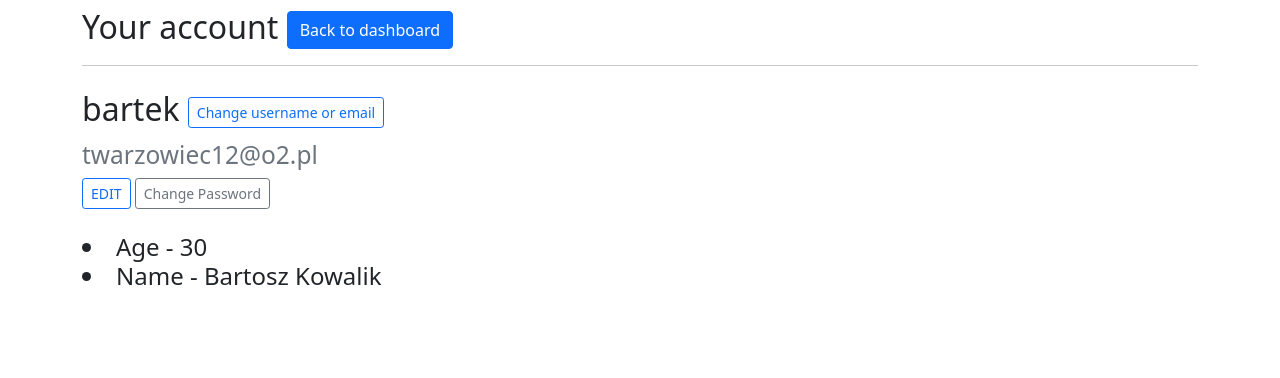
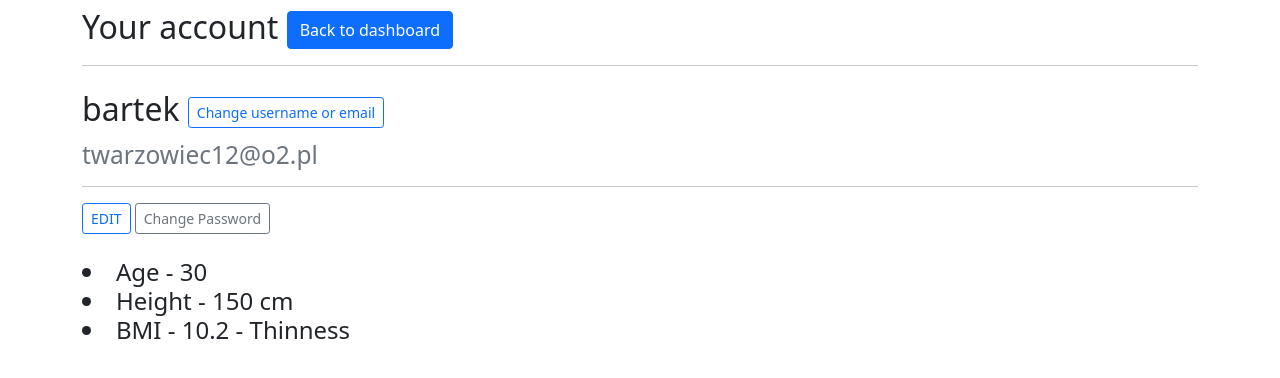
Before and after one commit to Twarzy/body_tracker, a Django app: page /profile/ in a window 1280 px wide. Shown: the part 56-434 px from the top of the page. Run offline with Django 3.2, Linux system fonts and the light colour scheme; a user stored in the database is signed in; data comes from the database, SQL or seed files in the repository; some libraries are stand-ins or nearby versions.

Commit message:
Added bmi to profile page

```diff
--- a/bst/views.py
+++ b/bst/views.py
@@ -8,6 +8,7 @@ from django.contrib.messages.views import SuccessMessageMixin
 from django.db import IntegrityError
 from django.http import HttpResponse, HttpResponseRedirect
 from .models import Measurement
+from users.models import Profile
 from .forms import MeasurementForm
 from django.utils import timezone
 from django.template.context_processors import csrf
@@ -17,12 +18,16 @@ import datetime
 # TODO Export data to various formats (csv, pdf, ?) API?
 # TODO Progress chart in dashboard
 # TODO User gallery (rather private)
-
+# TODO MEASUREMENT url should be <username>/<date> format
+# TODO BMI CALCULATOR for not logged user too
+# TODO detailed add measurement (with lots of body part, BMI, water level, fat level)
+# TODO BMI ANALYZER from profile
 # TODO USER
 # TODO Password recovery
 # TODO Delete Account
 # TODO Different User profile details
-# TODO height BMI
+# TODO height BMI (when adding measurement BMI should be auto evaluate and add to measurement table)
+
 # TODO tracking water level/FAT in body
 
 
@@ -49,6 +54,7 @@ def dashboard(request):
     all_measure = Measurement.objects.filter(user=request.user).order_by('-date')
     start_measure = Measurement.objects.filter(user=request.user).order_by('date').first()
     latest_measure = Measurement.objects.filter(user=request.user).order_by('date').last()
+    user_profile = Profile.objects.filter(user=request.user).first()
 
     # if some records are missing from latest measurement, it takes records from earlier one
     for rec in all_measure:
@@ -64,7 +70,7 @@ def dashboard(request):
             break
 
     if not start_measure:
-        return render(request, 'bst/dashboard.html')
+        return render(request, 'bst/dashboard.html', {'profile': user_profile})
     else:
         changes_perc = {'date': (latest_measure.date - start_measure.date).days,
                         'weight': percentage(start_measure.weight, latest_measure.weight),
@@ -84,7 +90,8 @@ def dashboard(request):
                    'start': start_measure,
                    'now': latest_measure,
                    'changes': changes,
-                   'perc': changes_perc
+                   'perc': changes_perc,
+                   'profile': user_profile
                    }
 
         return render(request, 'bst/dashboard.html', context)
@@ -196,6 +203,25 @@ def compare_two(last, first):
     except TypeError:
         return '-'
 
+def bmi_calculator(req_user):
+    height, weight = None, None
+
+    if Profile.objects.filter(user=req_user).first():
+        height = Profile.objects.filter(user=req_user).first().height
+    if Measurement.objects.filter(user=req_user).order_by('date').last():
+        weight = Measurement.objects.filter(user=req_user).order_by('date').last().weight
+
+    if height and weight:
+        bmi = round(weight / (height / 100)**2, 1)
+        return [bmi, bmi_analyzer(bmi)]
+
+# Simple version for now, will be expanded later
+def bmi_analyzer(bmi):
+
+    category = 'Thinness' if bmi < 18.5 else 'Normal' if bmi < 25 else 'Overweight'
+    return category
+
+
 
 def test(request):
     return render(request, 'bst/test.html')
--- a/users/forms.py
+++ b/users/forms.py
@@ -6,7 +6,7 @@
 
 
 class UserRegisterForm(UserCreationForm):
-    email = forms.EmailField(label='Email')
+    email = forms.EmailField()
 
     class Meta:
         model = User
@@ -24,4 +24,4 @@
 
     class Meta:
         model = Profile
-        fields = ['age', 'realname']
+        fields = ['age', 'height']
--- a/users/models.py
+++ b/users/models.py
@@ -1,12 +1,14 @@
 from django.db import models
 from django.contrib.auth.models import User
-from django.core.validators import MinValueValidator
+from django.core.validators import MinValueValidator, MaxValueValidator
+
 
 
 class Profile(models.Model):
     user = models.OneToOneField(User, on_delete=models.CASCADE)
     age = models.PositiveIntegerField(blank=True, null=True)
-    realname = models.CharField(blank=True, null=True, max_length=50)
+    height = models.IntegerField(blank=True, null=True,
+                                 validators=[MinValueValidator(1), MaxValueValidator(250)])
 
     # image = models.ImageField(default='default.jpg', upload_to='profile_pics')
 
--- a/users/templates/users/account_details.html
+++ b/users/templates/users/account_details.html
@@ -16,7 +16,7 @@
   <form method="POST" class="mb-4">
        {% csrf_token %}
         <fieldset>
-            <legend class="border-bottom mt-4 mb-4">Edit your profile details</legend>
+            <legend class="border-bottom mt-4 mb-4">Change your username or email</legend>
             {{ form|crispy }}
         </fieldset>
 
--- a/users/templates/users/profile.html
+++ b/users/templates/users/profile.html
@@ -17,7 +17,7 @@
                 Change username or email
             </a>
     <p class="h3"><small class="text-muted">{{ user.email }}</small>
-    </p>
+    </p><hr>
   </div>
   {% if not activated %}
    <div>
@@ -27,11 +27,10 @@
        <a class="btn btn-outline-secondary btn-sm" href="{% url 'password_change' %}" role="button">Change Password</a>
 
        <div class="h4 mt-4">
-           <li>Age -  {{ profile.age }} </li>
-           <li>Name -  {{ profile.realname }} </li>
+           <li>Age -{% if profile.age %} {{ profile.age }} {% else %} - {% endif%}</li>
+           <li>Height -{% if profile.height %} {{ profile.height }} {% else %} - {% endif%} cm</li>
+           <li>BMI -{% if bmi %} {{ bmi.0 }} - {{ bmi.1 }} {% else %} - {% endif%}</li>
         </div>
-
-
    </div>
     {% else %}
 
--- a/users/views.py
+++ b/users/views.py
@@ -5,6 +5,8 @@ from django.contrib.auth.decorators import login_required
 from django.contrib.auth.views import PasswordChangeDoneView
 from django.contrib.auth.mixins import LoginRequiredMixin, UserPassesTestMixin
 from django.views.generic import ListView, CreateView, DetailView, UpdateView, DeleteView
+from bst.views import bmi_calculator
+from bst.models import Measurement
 from .models import Profile
 from .forms import (UserRegisterForm,
                     UserUpdateForm,
@@ -40,12 +42,17 @@ def profile(request):
         form = ProfileEditForm(instance=request.user.profile)
     profile_obj = Profile.objects.filter(user=request.user).first()
 
+    latest_measure = Measurement.objects.filter(user=request.user).order_by('date').last()
+
     activated = request.GET.get('change')
+
+    bmi = bmi_calculator(request.user)
 
     context = {
         'profile': profile_obj,
         'form': form,
-        'activated': activated
+        'activated': activated,
+        'bmi': bmi
     }
 
     return render(request, 'users/profile.html', context)
@@ -86,4 +93,6 @@ class UserPasswordChangeDone(PasswordChangeDoneView):
     extra_context = {'messages': [SuccessMessage]}
 
 
+
+
 # TODO profile, change photo, change password, maybe change username, change email
```
Also changed, not shown: bst/templates/bst/dashboard.html (+6 -1 lines), db.sqlite3.
